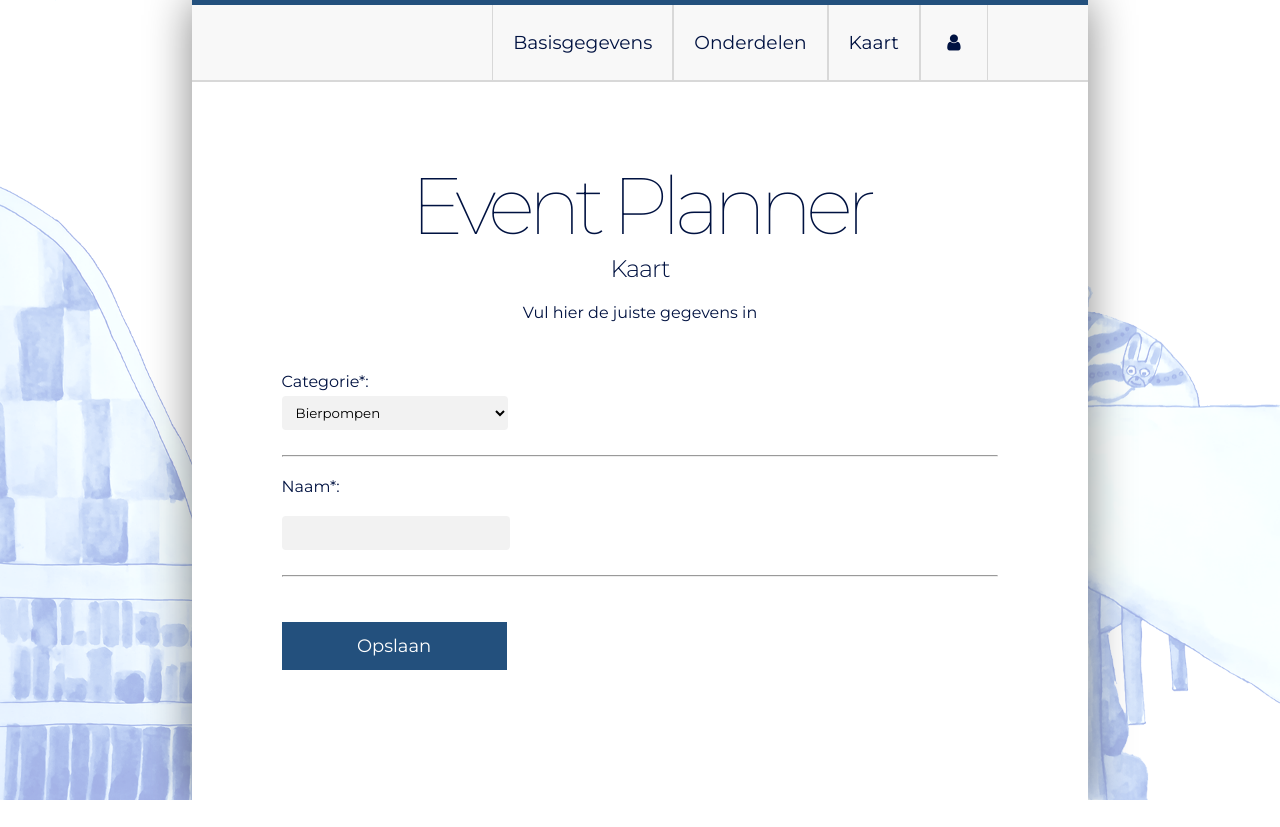
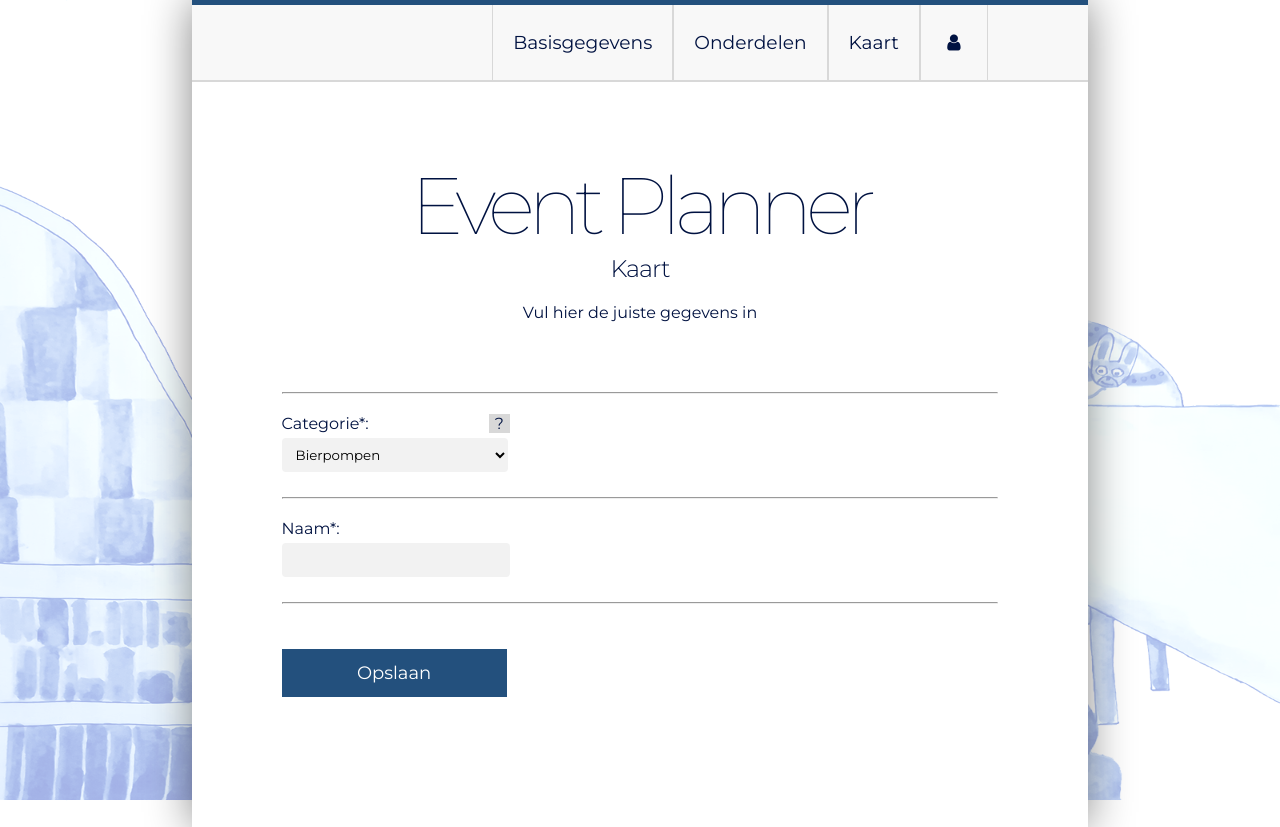
Before and after one commit to Jeroenb13/EventPlanner, a PHP site: page /index.php?page=formulier in a window 1280 px wide. Before the commit the page ends 800 px from the top, so only its background shows below. Run offline with PHP 8.4, Linux system fonts and the light colour scheme; some libraries are stand-ins or nearby versions.

Commit message:
extra uitleg
uitleg bij een categorie

```diff
--- a/assets/pages/formulier.php
+++ b/assets/pages/formulier.php
@@ -53,7 +53,11 @@ Inhoud:
 
         <div id="inputForm">
             <form method="post" action="">
-            <p>Categorie*:</p>
+                <hr>
+            <p class="tooltip">Categorie*:
+                <span class="tooltiptext">Kies hier de juiste categorie waaronder uw object past.</span>
+            </p>
+
             <select class="formSelect" name="inputCat" id="inputCat">
                 <option value="bierpompen">Bierpompen</option>
                 <option value="eetkramen">eet- en drankkramen</option>
@@ -72,9 +76,6 @@ Inhoud:
 
                 <hr>
                 <p>Naam*:</p>
-                <div class="image"><a href="#">Text you want on mouseover</a></div>
-<!--                <div class="question">?</div>-->
-<!--                <p id="explanation">Kies hier een naam voor uw object</p>-->
             <input class="formInput" type="text" name="nameInput">
             <br/><hr>
 
@@ -145,14 +146,6 @@ Inhoud:
                         }
                     });
 
-//                    var $question = $(".question");
-//                    var $expl = $("#explanation");
-//
-//                    $question.mouseenter(function()
-//                    {
-//                        $expl.show();
-//                    });
-
                 });
             </script>
 
@@ -214,7 +207,7 @@ Inhoud:
 
             <p>Extra bijzonderheden:</p>
             <input class="formInput" type="text" name="facBijzonderheden">
-            <br/>
+            <br/><hr>
             </div>
 
             <!--Voor het podia-->
@@ -262,7 +255,7 @@ Inhoud:
 
             <p>Certificaat uploaden:</p>
             <input type="file" name="podiaCertificaat" id="podiaCertificaat">
-            <br/>
+            <br/><hr>
             </div>
 
             <!--Voor de tenten-->
@@ -310,7 +303,7 @@ Inhoud:
 
             <p>Certificaat uploaden*:</p>
             <input type="file" name="tentCertificaat" id="tentCertificaat">
-            <br/>
+            <br/><hr>
             </div>
 
             <!--Voor de barricades-->
@@ -340,7 +333,7 @@ Inhoud:
 
             <p>Lengte:</p>
             <input class="formInput" type="text" name="hogeHekLengte">
-            <br/>
+            <br/><hr>
             </div>
 
             <!--Als lage hekken worden gekozen-->
@@ -352,6 +345,7 @@ Inhoud:
             <p>Lengte:</p>
             <input class="formInput" type="text" name="lageHekLengte">
             <br/>
+                <hr>
             </div>
         </div>
 
--- a/assets/style/css/styleMain.css
+++ b/assets/style/css/styleMain.css
@@ -702,35 +702,35 @@ hr{
     background-color: #f2f2f2;
 }
 
-/*.question{*/
-    /*height: 15px;*/
-    /*width: 15px;*/
-    /*background-color: #d8d8d8;*/
-    /*float: right;*/
-    /*font-size: 12px;*/
-    /*margin-right: 600px;*/
-    /*text-align: center;*/
-/*}*/
-
-/*#explanation{*/
-    /*height: 100px;*/
-    /*width: 140px;*/
-    /*visibility: collapse;*/
-/*}*/
-
-.image{
-    background-image: url("../../images/vraagteken.png");
-    height:15px;
-    width:15px;
-    display: block;
+.tooltip:after{
+    content:"?";
+    margin-left: 116px;
+    position: relative;
+    height: 20px;
+    width: 20px;
+    background-color: #d8d8d8;
+    padding: 0px 6px;
 }
 
-.image  a {
-    display: none;
+.tooltiptext {
+    visibility: hidden;
+    width: 120px;
+    background-color: #8d8d8d;
+    color: #fff;
+    text-align: center;
+    border-radius: 6px;
+    padding: 5px 5px;
+    font-size: 12px;
+
+    /* Position the tooltip */
+    position: absolute;
+    z-index: 1;
+    /*top: 50px;*/
+    left: 570px;
 }
 
-.image  a:hover {
-    display: block;
+.tooltip:hover .tooltiptext{
+    visibility: visible;
 }
 
 /* END OF FORMULIEREN STYLE */
```
Also changed, not shown: assets/images/vraagteken.png (deleted).
